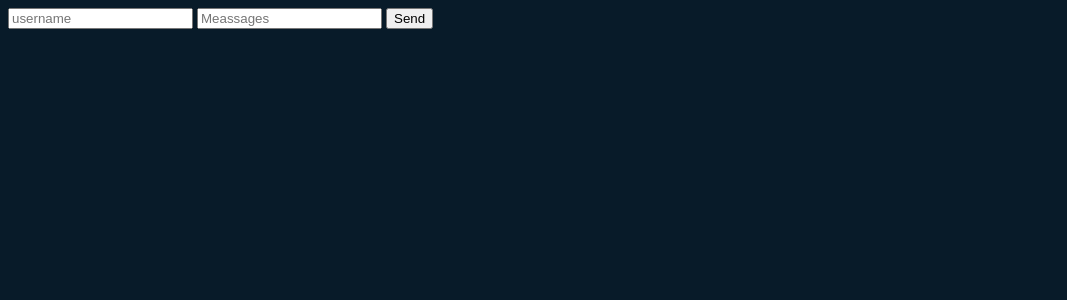
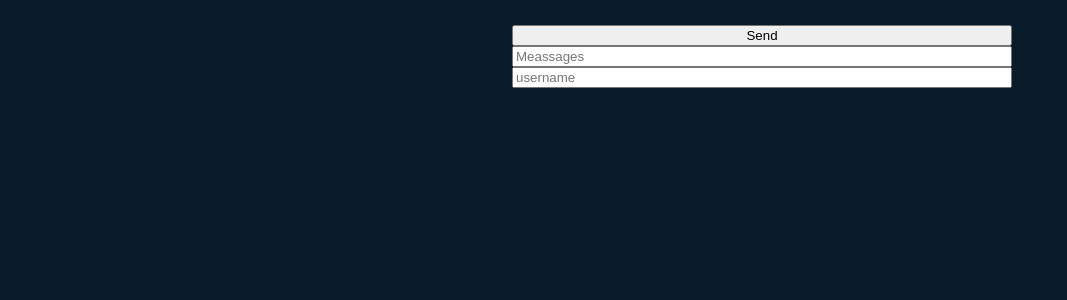
Before and after one commit to Althafnash/Web-chat, a Flask app: page / in a window 1280 px wide. Shown: the top 300 px of the page, without its empty margins (0-1067 px from the left). Run offline with Flask 3, Linux system fonts and the light colour scheme; some libraries are stand-ins or nearby versions.

Commit message:
I tried to improve did not work

```diff
--- a/templates/index.html
+++ b/templates/index.html
@@ -45,11 +45,15 @@
             });
         });
     </script>
-    <div id="messages">
+    <div class="container">
+        <div id="messages">
 
+        </div>
+        <div class="input-div">
+            <input type="text" placeholder="username" id="username">
+            <input type="text" placeholder="Meassages" id="Meassages">
+            <button id="sendbtn">Send</button>
+        </div>
     </div>
-    <input type="text" placeholder="username" id="username">
-    <input type="text" placeholder="Meassages" id="Meassages">
-    <button id="sendbtn">Send</button>
 </body>
 </html>
```
